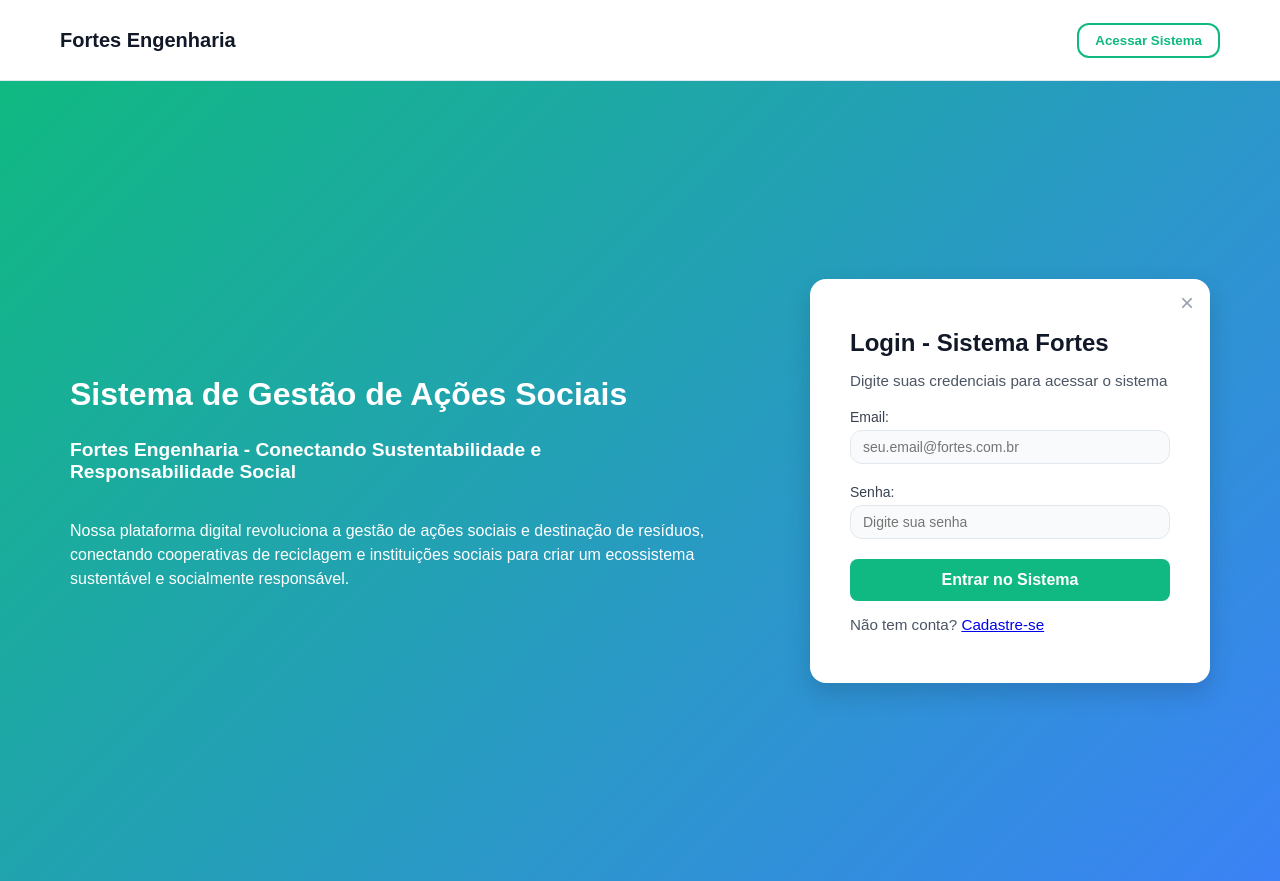
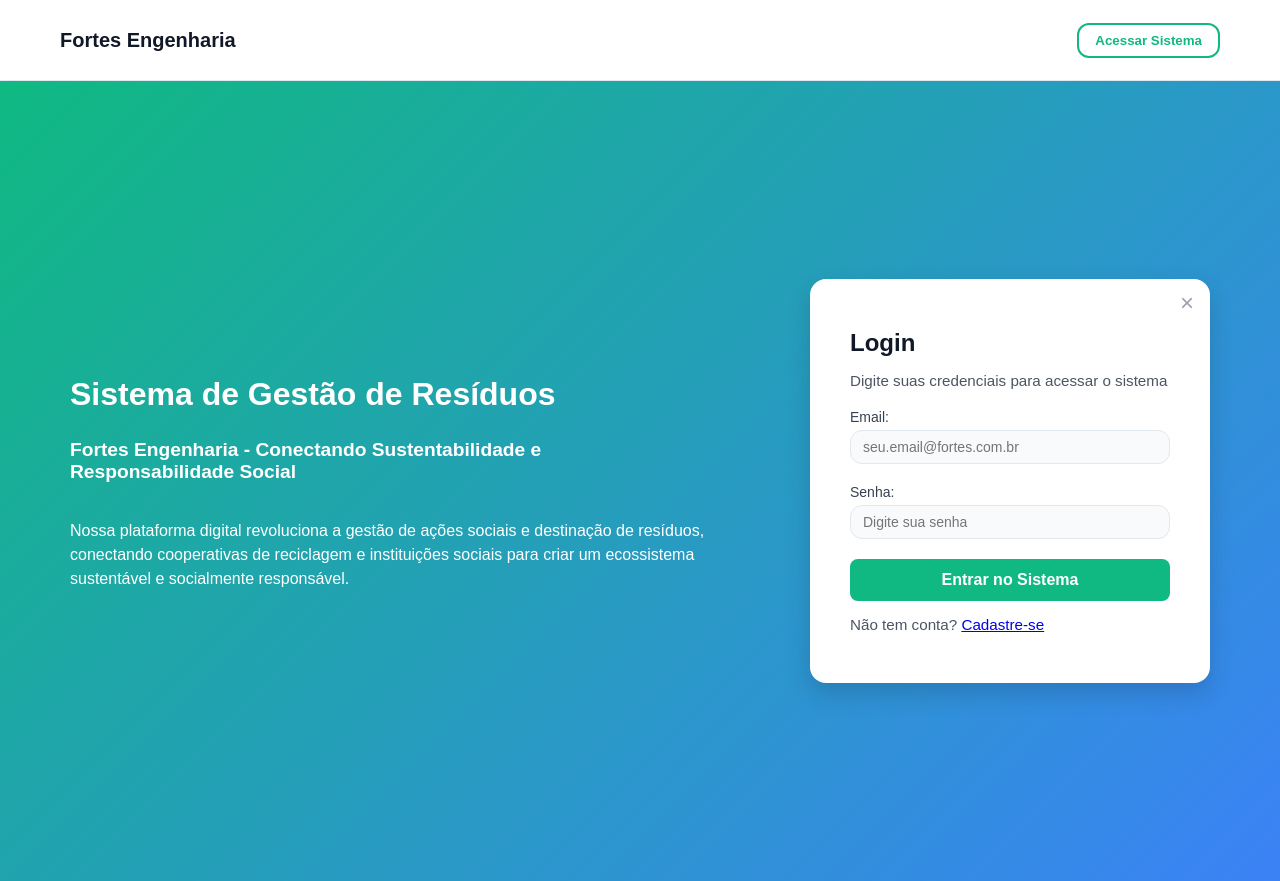
Before and after one commit to JuliaOliveira18-dev/DesafioFortes, a plain HTML site: page index.html in a window 1280 px wide. Drawn offline with Linux system fonts and the light colour scheme.

Commit message:
Add files via upload

```diff
--- a/index.html
+++ b/index.html
@@ -26,7 +26,7 @@
         <div class="conteudo-centralizado">
 
             <div class="bloco-apresentacao">
-                <h1 class="titulo-sistema">Sistema de Gestão de Ações Sociais</h1>
+                <h1 class="titulo-sistema">Sistema de Gestão de Resíduos</h1>
                 <h2 class="subtitulo">Fortes Engenharia - Conectando Sustentabilidade e Responsabilidade Social</h2>
                 <p class="descricao">
                     Nossa plataforma digital revoluciona a gestão de ações sociais e destinação de resíduos,
@@ -38,7 +38,7 @@
             <div id="modal-login" class="modal">
                 <div class="modal-content">
                     <span class="fechar" onclick="fecharLogin()">&times;</span>
-                    <h2>Login - Sistema Fortes</h2>
+                    <h2>Login</h2>
                     <p>Digite suas credenciais para acessar o sistema</p>
                     <form onsubmit="fazerLogin(event)">
                         <label for="email">Email:</label>
```
